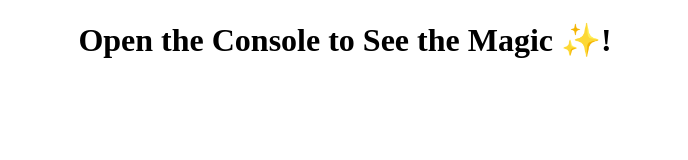
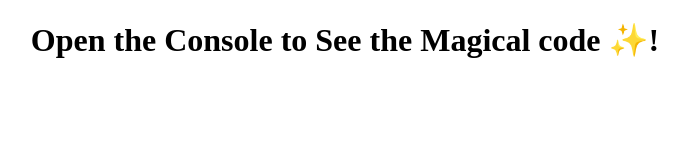
Before and after one commit to aftabahmad888/console_finances, a plain HTML site: page index.html in a window 1280 px wide. Shown: the whole page, without its empty margins (295-983 px from the left). Drawn offline with Linux system fonts and the light colour scheme.

```diff
--- a/index.html
+++ b/index.html
@@ -7,7 +7,7 @@
   <title>M4 Challenge</title>
 </head>
 <body>
-  <h1 style="text-align:center;">Open the Console to See the Magic ✨! </h1>
+  <h1 style="text-align:center;">Open the Console to See the Magical code ✨! </h1>
   <script src="index.js"></script>
 </body>
 </html>
--- a/index.js
+++ b/index.js
@@ -86,6 +86,7 @@ var finances = [
   ['Jan-2017', 138230],
   ['Feb-2017', 671099],
 ];
+console.log("Financial Analysis")
 
 //#The total number of months included in the dataset.
 
```
Also changed, not shown: images/Net_profit_lose.jpg (renamed from images/Net profit_lose.jpg), images/Total_Months.jpg (renamed from images/Total Months.jpg), images/average.jpg (renamed from images/average .jpg), images/console.jpg (added), images/decrease_of_profit_lose.jpg (renamed from images/decrease of profit_lose.jpg), images/increase_of_profit_lose.jpg (renamed from images/increase of profit_lose.jpg), 1 other file.
